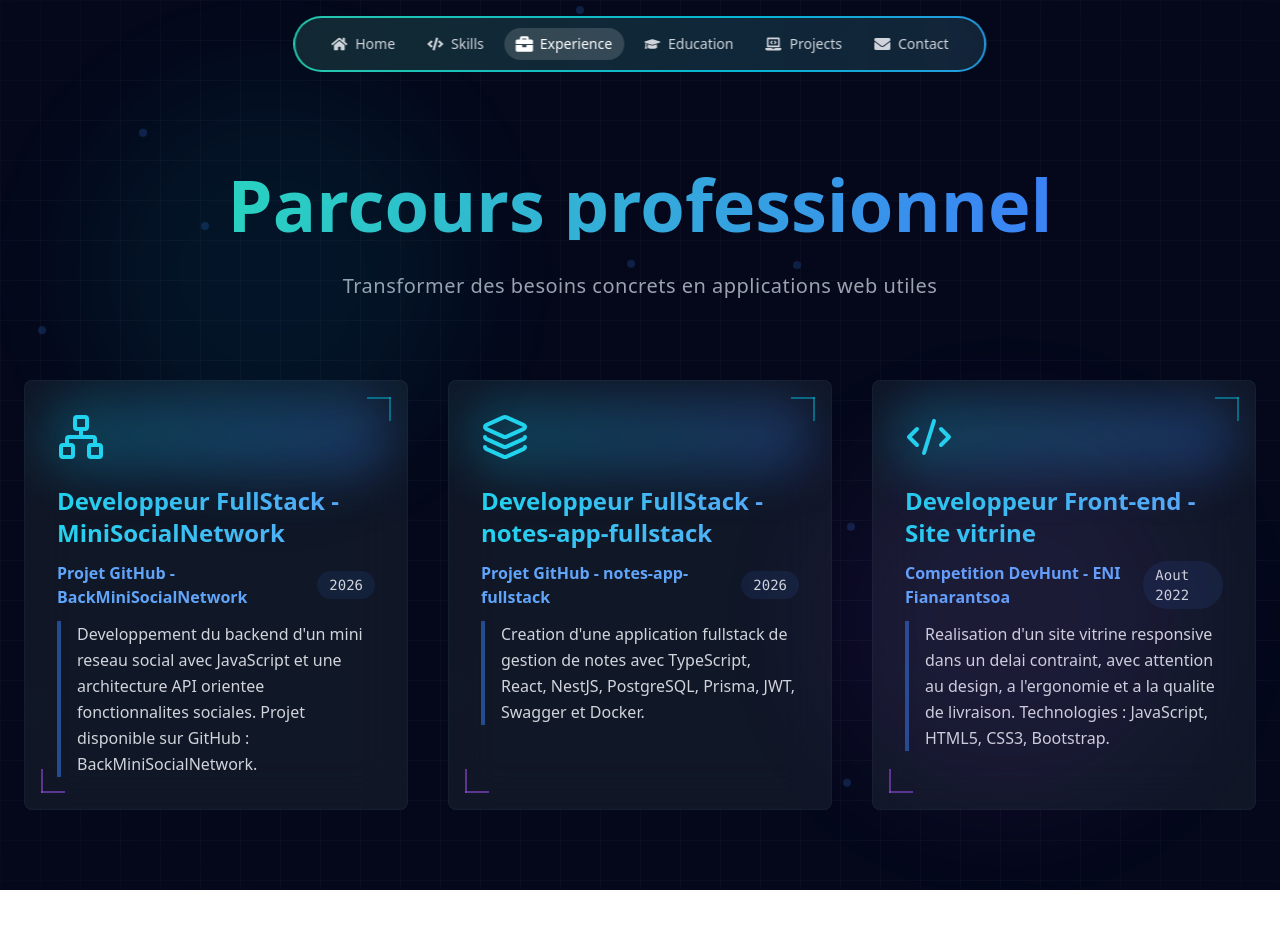
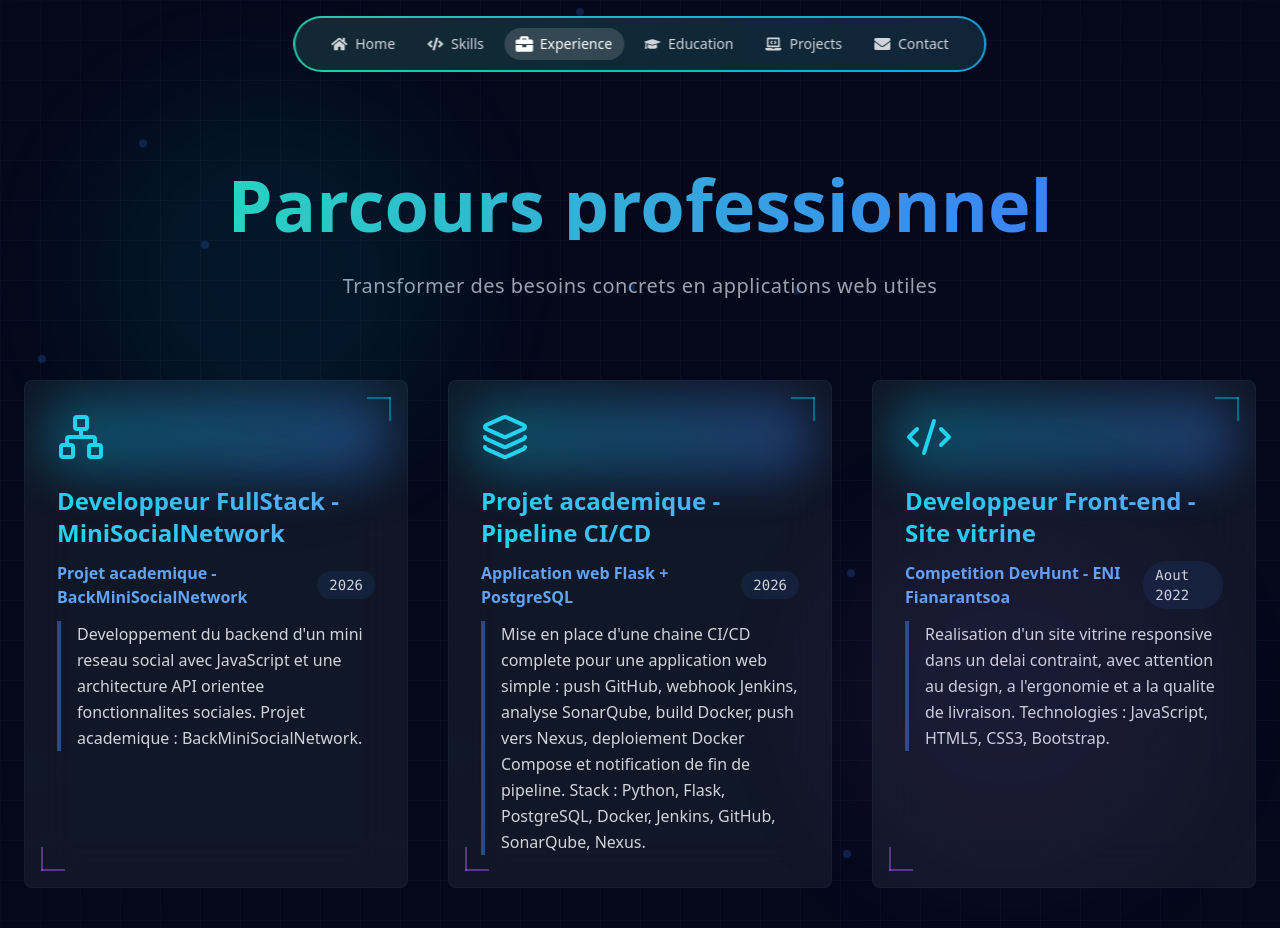
Before and after one commit to KennyU13/KennyU13.github.io, a React (Vite) app: page /experience in a window 1280 px wide. Shown: the top 928 px of the page. Before the commit the page ends 890 px from the top, so only its background shows below. Built offline with nearby package versions, Linux system fonts and the light colour scheme.

Commit message:
Update experience projects

```diff
--- a/src/pages/Experience/Experience.jsx
+++ b/src/pages/Experience/Experience.jsx
@@ -56,18 +56,18 @@ const ExperienceSection = () => {
     {
       icon: Network,
       title: "Developpeur FullStack - MiniSocialNetwork",
-      company: "Projet GitHub - BackMiniSocialNetwork",
+      company: "Projet academique - BackMiniSocialNetwork",
       period: "2026",
       description:
-        "Developpement du backend d'un mini reseau social avec JavaScript et une architecture API orientee fonctionnalites sociales. Projet disponible sur GitHub : BackMiniSocialNetwork.",
+        "Developpement du backend d'un mini reseau social avec JavaScript et une architecture API orientee fonctionnalites sociales. Projet academique : BackMiniSocialNetwork.",
     },
     {
       icon: Layers,
-      title: "Developpeur FullStack - notes-app-fullstack",
-      company: "Projet GitHub - notes-app-fullstack",
+      title: "Projet academique - Pipeline CI/CD",
+      company: "Application web Flask + PostgreSQL",
       period: "2026",
       description:
-        "Creation d'une application fullstack de gestion de notes avec TypeScript, React, NestJS, PostgreSQL, Prisma, JWT, Swagger et Docker.",
+        "Mise en place d'une chaine CI/CD complete pour une application web simple : push GitHub, webhook Jenkins, analyse SonarQube, build Docker, push vers Nexus, deploiement Docker Compose et notification de fin de pipeline. Stack : Python, Flask, PostgreSQL, Docker, Jenkins, GitHub, SonarQube, Nexus.",
     },
     {
       icon: Code2,
```
